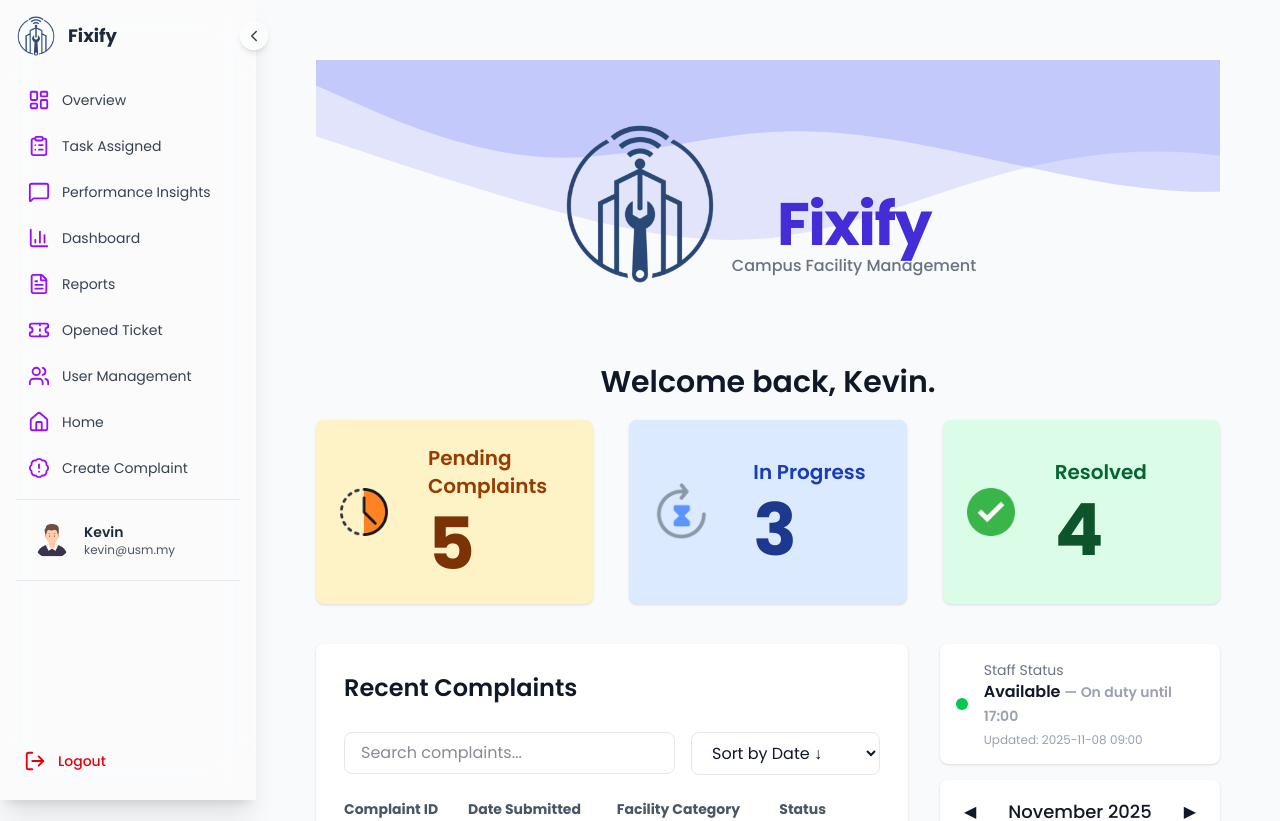
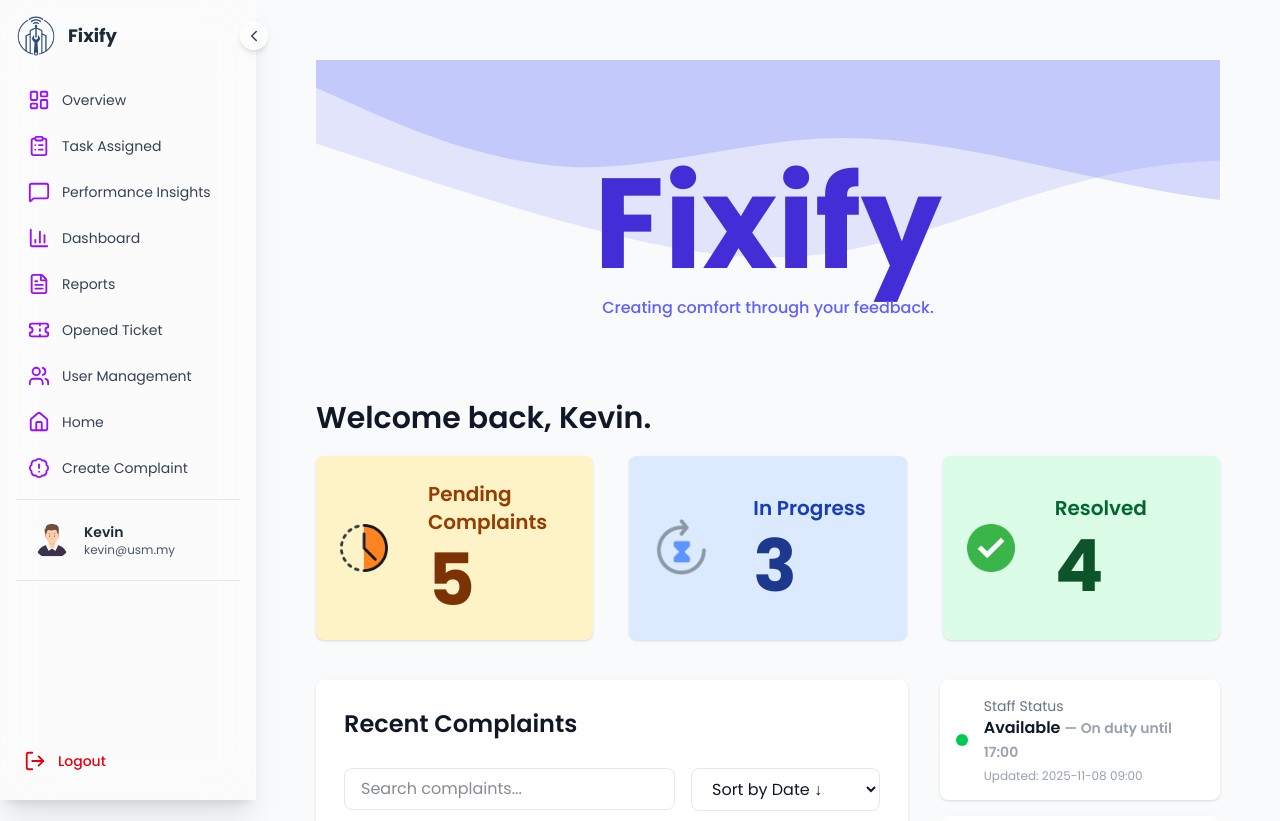
Before and after one commit to angelineyong/CMT322_HostelManagement, a React (Vite) app in the folder frontend/: page /student in a window 1280 px wide. Shown: the top 821 px of the page. Built offline with nearby package versions, Linux system fonts and the light colour scheme.

Commit message:
edit header

```diff
--- a/frontend/src/pages/student/StudentHome.tsx
+++ b/frontend/src/pages/student/StudentHome.tsx
@@ -4,7 +4,7 @@ import HolidayBanner from "../../components/HolidayBanner";
 import pendingIcon from "../../assets/PendingComplaint.png";
 import inProgressIcon from "../../assets/InProgress.png";
 import resolvedIcon from "../../assets/Resolved.png";
-import appLogo from "../../assets/CampusFix_Logo2.png";
+// import appLogo from "../../assets/CampusFix_Logo2.png";
 
 // small hook to animate numbers from 0 -> target
 function useCountUp(target: number, duration = 800) {
@@ -216,7 +216,7 @@ const StudentHome: React.FC = () => {
 				<svg
 					width="100%"
 					height="100%"
-					viewBox="0 0 1140 400"
+					viewBox="0 0 1040 400"
 					xmlns="http://www.w3.org/2000/svg"
 					preserveAspectRatio="none"
 				>
@@ -241,14 +241,14 @@ const StudentHome: React.FC = () => {
 				headerVisible ? "opacity-100 translate-y-0" : "opacity-0 -translate-y-4"
 				}`}
 			>
-				<div className="flex items-center justify-center gap-3 pt-16">
-					<img src={appLogo} alt="Fixify Logo" className="h-40 w-40 rounded-lg mb-20" />
-					<div className="flex flex-col justify-center h-40">
-						<div className="text-6xl font-bold text-indigo-700 tracking-tight">Fixify</div>
-						<div className="text-1xl text-gray-500 font-medium mb-4">Campus Facility Management</div>
+				<div className="flex items-center justify-center gap-3 pt-25">
+					{/* <img src={appLogo} alt="Fixify Logo" className="h-40 w-40 rounded-lg mb-20" /> */}
+					<div className="flex flex-col justify-center h-60">
+						<div className="text-9xl font-bold text-indigo-700 mb-2">Fixify</div>
+						<div className="text-1xl text-indigo-500 font-medium mb-20">Creating comfort through your feedback.</div>
 					</div>
 				</div>
-				<h1 className="text-3xl font-semibold mb-5">Welcome back, Kevin.</h1>
+				<h1 className="text-3xl font-semibold mb-5 text-left">Welcome back, Kevin.</h1>
 				</div>
 			</div>
 
```
